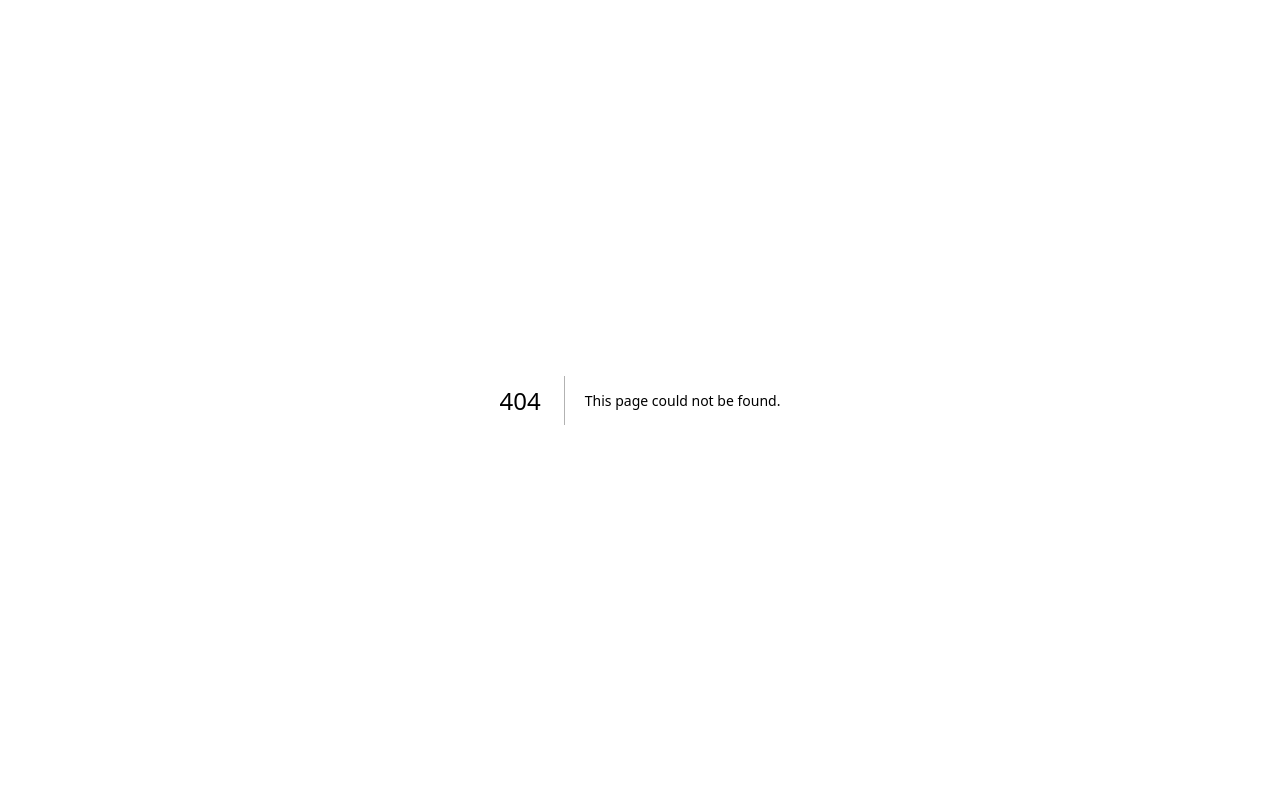
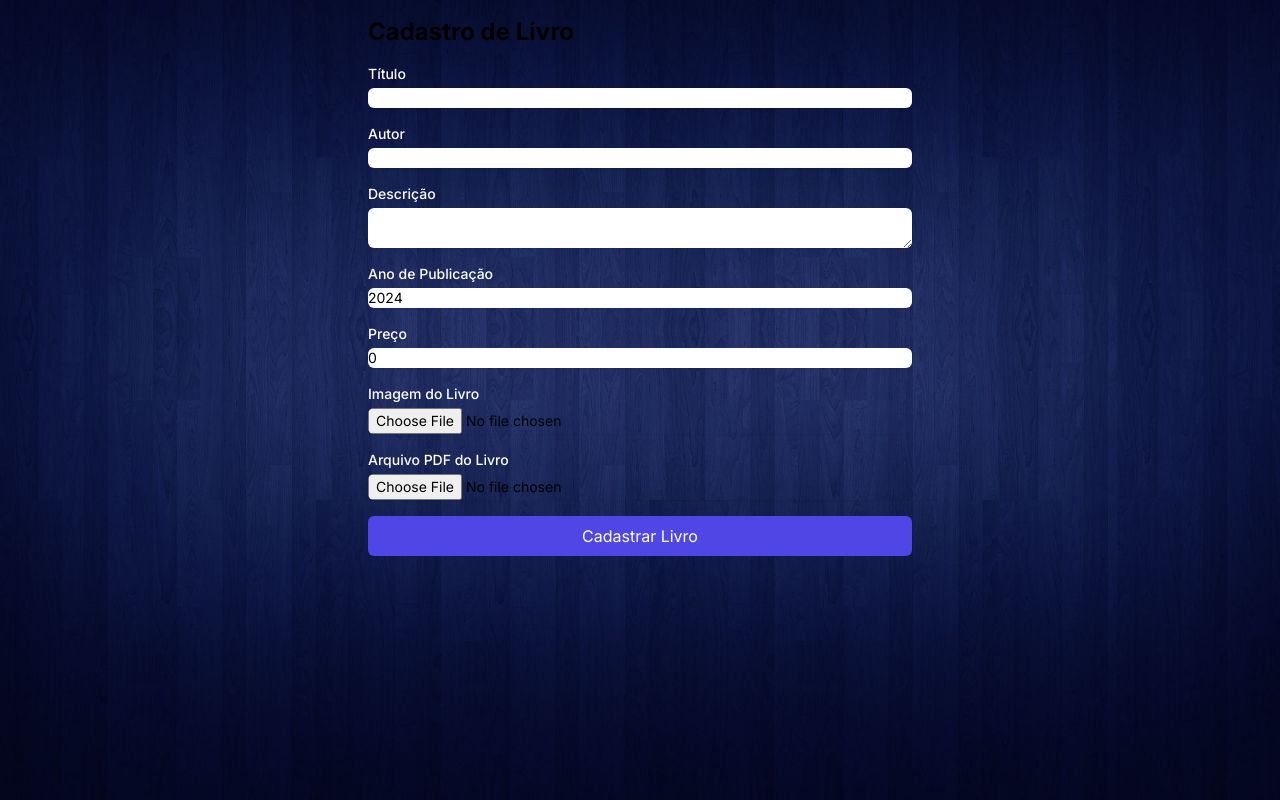
Before and after one commit to IanVictorAndrade/tcc-livraria-front, a Next.js app: page /cadastraLivro in a window 1280 px wide. Before the commit this address had no page. Built offline with nearby package versions, Linux system fonts and the light colour scheme.

Commit message:
feat: imagem de fundo e pagina de cadastro de livro

```diff
--- /dev/null
+++ b/src/app/(app)/cadastraLivro/page.tsx
@@ -0,0 +1,213 @@
+"use client";
+import React, { useState } from 'react';
+import api from "@/services/api";
+import {LivroProps} from "@/app/(app)/detalhaLivro/LivroProps";
+import {toast} from "sonner";
+import {useAuth} from "@/contexts/AuthContext";
+
+
+export default function CadastraLivro() {
+    const {token} = useAuth();
+    const [livro, setLivro] = useState<Omit<LivroProps, 'id'>>({
+        titulo: '',
+        autor: '',
+        descricao: '',
+        ano: new Date().getFullYear(),
+        preco: 0,
+        imagemUrl: '',
+    });
+
+    const [imagem, setImagem] = useState<File | null>(null);
+    const [arquivoPDF, setArquivoPDF] = useState<File | null>(null);
+
+    const handleChange = (e: React.ChangeEvent<HTMLInputElement | HTMLTextAreaElement>) => {
+        const { name, value } = e.target;
+        setLivro({
+            ...livro,
+            [name]: value,
+        });
+    };
+
+    const handleImageChange = (e: React.ChangeEvent<HTMLInputElement>) => {
+        if (e.target.files) {
+            setImagem(e.target.files[0]);
+        }
+    };
+
+    const handlePDFChange = (e: React.ChangeEvent<HTMLInputElement>) => {
+        if (e.target.files) {
+            setArquivoPDF(e.target.files[0]);
+        }
+    };
+
+    const handleSubmit = async (e: React.FormEvent) => {
+        e.preventDefault();
+        try {
+            // Cadastrar o livro
+            const response = await api.post('/livro/cadastrar',{
+                livro,
+            }, {
+                headers: {
+                    Authorization: `Bearer ${token}`,
+                },
+            });
+            const livroId = response.data;
+            console.log(livroId);
+
+            // Fazer upload da imagem
+            if (imagem && livroId) {
+                const formDataImagem = new FormData();
+                formDataImagem.append('imagem', imagem);
+                await api.post(`/livro/enviarImagem/${livroId}`, formDataImagem, {
+                    headers: {
+                        'Content-Type': 'multipart/form-data',
+                        Authorization: `Bearer ${token}`,
+                    },
+                });
+            }
+
+            // Fazer upload do arquivo PDF
+            if (arquivoPDF && livroId) {
+                const formDataPDF = new FormData();
+                formDataPDF.append('file', arquivoPDF);
+                await api.post(`/google-drive/upload/${livroId}`, {formDataPDF}, {
+                    headers: {
+                        'Content-Type': 'multipart/form-data',
+                        Authorization: `Bearer ${token}`,
+                    },
+                });
+            }
+
+            toast.success('Livro cadastrado com sucesso!');
+        } catch (error) {
+            toast.error('Erro ao cadastrar livro:');
+            console.log('Erro ao cadastrar livro', error);
+        }
+    };
+
+    return (
+        <div className="max-w-xl mx-auto p-4">
+            <h1 className="text-2xl font-bold mb-4">Cadastro de Livro</h1>
+            <form onSubmit={handleSubmit} className="space-y-4">
+                <div>
+                    <label htmlFor="titulo" className="block text-sm font-medium text-white">
+                        Título
+                    </label>
+                    <input
+                        type="text"
+                        name="titulo"
+                        id="titulo"
+                        value={livro.titulo}
+                        onChange={handleChange}
+                        className="text-black mt-1 block w-full border-gray-300 rounded-md shadow-sm focus:ring-indigo-500 focus:border-indigo-500 sm:text-sm"
+                        required
+                    />
+                </div>
+
+                <div>
+                    <label htmlFor="autor" className="block text-sm font-medium text-white">
+                        Autor
+                    </label>
+                    <input
+                        type="text"
+                        name="autor"
+                        id="autor"
+                        value={livro.autor}
+                        onChange={handleChange}
+                        className="text-black mt-1 block w-full border-gray-300 rounded-md shadow-sm focus:ring-indigo-500 focus:border-indigo-500 sm:text-sm"
+                        required
+                    />
+                </div>
+
+                <div>
+                    <label htmlFor="descricao" className="block text-sm font-medium text-white">
+                        Descrição
+                    </label>
+                    <textarea
+                        name="descricao"
+                        id="descricao"
+                        value={livro.descricao}
+                        onChange={handleChange}
+                        className="text-black mt-1 block w-full border-gray-300 rounded-md shadow-sm focus:ring-indigo-500 focus:border-indigo-500 sm:text-sm"
+                        required
+                    />
+                </div>
+
+                <div>
+                    <label htmlFor="ano" className="block text-sm font-medium text-white">
+                        Ano de Publicação
+                    </label>
+                    <input
+                        type="number"
+                        name="ano"
+                        id="ano"
+                        value={livro.ano}
+                        onChange={handleChange}
+                        maxLength={4}
+                        onInput={(e) => {
+                            const input = e.target as HTMLInputElement;
+                            if (input.value.length > 4) {
+                                input.value = input.value.slice(0, 4);  // Mantém apenas os 4 primeiros caracteres
+                            }
+                        }}
+                        className="text-black mt-1 block w-full border-gray-300 rounded-md shadow-sm focus:ring-indigo-500 focus:border-indigo-500 sm:text-sm"
+                        required
+                    />
+                </div>
+
+                <div>
+                    <label htmlFor="preco" className="block text-sm font-medium text-white">
+                        Preço
+                    </label>
+                    <input
+                        type="number"
+                        name="preco"
+                        id="preco"
+                        value={livro.preco}
+                        onChange={handleChange}
+                        className="text-black mt-1 block w-full border-gray-300 rounded-md shadow-sm focus:ring-indigo-500 focus:border-indigo-500 sm:text-sm"
+                        step="0.01"
+                        required
+                    />
+                </div>
+
+                <div>
+                    <label htmlFor="imagem" className="block text-sm font-medium text-white">
+                        Imagem do Livro
+                    </label>
+                    <input
+                        type="file"
+                        name="imagem"
+                        id="imagem"
+                        onChange={handleImageChange}
+                        className="mt-1 block w-full border-gray-300 rounded-md shadow-sm focus:ring-indigo-500 focus:border-indigo-500 sm:text-sm"
+                        required
+                    />
+                </div>
+
+                <div>
+                    <label htmlFor="arquivoPDF" className="block text-sm font-medium text-white">
+                        Arquivo PDF do Livro
+                    </label>
+                    <input
+                        type="file"
+                        name="arquivoPDF"
+                        id="arquivoPDF"
+                        onChange={handlePDFChange}
+                        className="mt-1 block w-full border-gray-300 rounded-md shadow-sm focus:ring-indigo-500 focus:border-indigo-500 sm:text-sm"
+                        required
+                    />
+                </div>
+
+                <div>
+                    <button
+                        type="submit"
+                        className="w-full bg-indigo-600 text-white py-2 px-4 rounded-md shadow-sm hover:bg-indigo-700 focus:outline-none focus:ring-2 focus:ring-offset-2 focus:ring-indigo-500"
+                    >
+                        Cadastrar Livro
+                    </button>
+                </div>
+            </form>
+        </div>
+    );
+}
--- a/src/app/(app)/home/page.tsx
+++ b/src/app/(app)/home/page.tsx
@@ -5,19 +5,15 @@ import {useAuth} from "@/contexts/AuthContext";
 import api from "@/services/api";
 import Image from "next/image";
 import {toast} from "sonner";
-// Importa o componente Image
 
 export default function Home() {
-    // useStates
     const [livros, setLivros] = useState<Array<LivroProps>>([]);
     const {token} = useAuth();
 
-    // useEffects
     useEffect(() => {
         listaLivros();
     }, [token]);
 
-    // Funções
     const listaLivros = async () => {
         try {
             const response = await api.get('/livro/listar', {
@@ -31,30 +27,28 @@ export default function Home() {
         }
     }
 
-    // Renderização
-    // @ts-ignore
     return (
         <div>
             <h1 className="bold text-2xl text-center">Home</h1>
             <p className="text-center">Bem-vindo a nossa livraria</p>
-            <div className="grid grid-cols-3 gap-4">
+            <div className="grid grid-cols-1 sm:grid-cols-2 md:grid-cols-3 gap-6">
                 {livros.map((livro) => (
-                    <div key={livro.id} className="bg-gray-500 p-4 rounded-lg">
-                        <h2 className="text-xl font-bold">{livro.titulo}</h2>
-                        <p>Autor: {livro.autor}</p>
-                        <p className="break-words">Descrição: {livro.descricao}</p>
-                        <p>Ano de publicação: {livro.ano}</p>
-                        <p>Preço: {livro.preco}</p>
+                    <div key={livro.id} className="bg-white shadow-md p-4 rounded-lg flex flex-col items-center">
                         {livro.imagemUrl && (
                             <Image
                                 src={`${process.env.NEXT_PUBLIC_URL_BACK}/${livro.imagemUrl}`}
                                 alt={livro.titulo}
                                 width={200}
                                 height={300}
-                                className="mt-2 object-cover rounded"
+                                className="rounded object-cover"
                                 unoptimized={true}
                             />
                         )}
+                        <div className="mt-4 text-center">
+                            <h2 className="text-lg text-black font-semibold">{livro.titulo}</h2>
+                            <p className="text-gray-600">Autor: {livro.autor}</p>
+                            <p className="text-gray-600">Ano: {livro.ano}</p>
+                        </div>
                     </div>
                 ))}
             </div>
--- a/src/app/layout.tsx
+++ b/src/app/layout.tsx
@@ -3,7 +3,7 @@ import { Inter } from "next/font/google";
 import "./globals.css";
 import { AuthProvider } from "@/contexts/AuthContext";
 import React from "react";
-import {Toaster} from "sonner";
+import { Toaster } from "sonner";
 
 const inter = Inter({ subsets: ["latin"] });
 
@@ -14,7 +14,7 @@ export const metadata: Metadata = {
         icon: '/favicon.ico',
         apple: '/apple-touch-icon.png',
         shortcut: '/apple-touch-icon.png',
-    }
+    },
 };
 
 export default function RootLayout({
@@ -24,7 +24,10 @@ export default function RootLayout({
 }>) {
     return (
         <html lang="pt-br">
-      <body className={inter.className}>
+        <body
+            className={`${inter.className} bg-fixed bg-center bg-cover`}
+            style={{ backgroundImage: "url('/background-roxo.jpg')", position: "relative", zIndex: -1 }}
+        >
         <AuthProvider>
             {children}
         </AuthProvider>
```
Also changed, not shown: public/background-roxo.jpg (added). Lines whose indentation alone changed are shown as unchanged.
